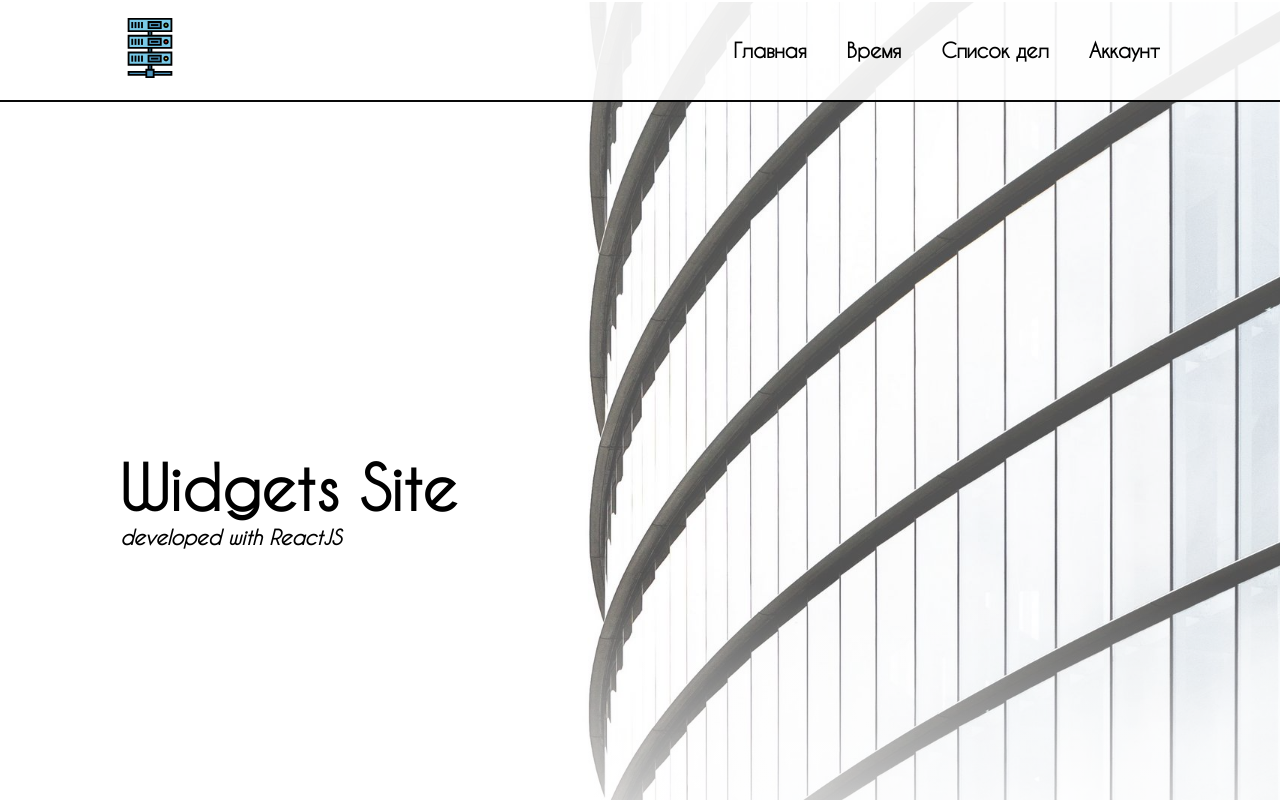
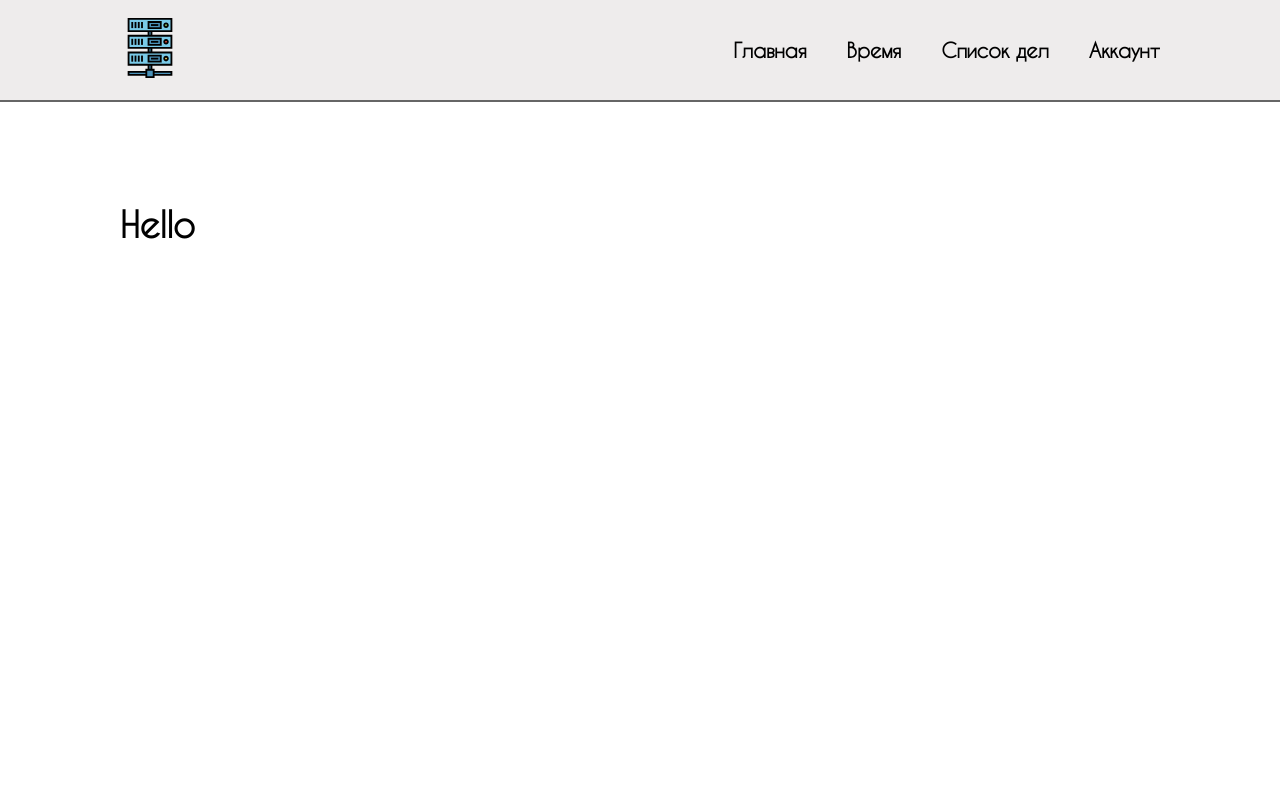
Before and after one commit to Tikhon-ql/something, a React (Create React App) app: page /#/account in a window 1280 px wide. Before the commit this address led to /#/. Shown: the top 800 px of the page. Built offline with nearby package versions, Linux system fonts and the light colour scheme; sample sign-in values are in the browser's storage.

Commit message:
router changed

```diff
--- a/src/Main.tsx
+++ b/src/Main.tsx
@@ -1,6 +1,6 @@
 import React from 'react';
 import './styles/base.scss';
-import { BrowserRouter, Route, Routes } from 'react-router-dom'
+import { HashRouter, Route, Routes } from 'react-router-dom'
 import Clocks from './components/pages/clocks/Clocks';
 import Header from './components/header/Header';
 import Footer from './components/footer/Footer';
@@ -12,7 +12,7 @@ import Login from './components/pages/login/Login';
 
 export const Main = () => {
     return <>
-        <BrowserRouter>
+        <HashRouter>
             <Header/>
             <Routes>
                 <Route path='/' element={<Home />}/>
@@ -22,6 +22,6 @@ export const Main = () => {
                 <Route path='/login' element={<Login />} />
             </Routes>
             <Footer />
-        </BrowserRouter>
+        </HashRouter>
     </>
 }
--- a/src/components/footer/Footer.tsx
+++ b/src/components/footer/Footer.tsx
@@ -1,11 +1,11 @@
 
 import { Links } from '../../components/header/HNavigation';
 import { Container } from '../../styles/uiKit';
-import './_footer.scss'
+import { SiteFooter } from './_footer-styles';
 
 const Footer = () => {
     return (
-        <footer className="footer">
+        <SiteFooter className="footer">
             <Container style={{padding: "2rem"}}>
                 <div className="footer__wrapper">
                     <nav className="footer__navigation">
@@ -13,7 +13,7 @@ const Footer = () => {
                     </nav>
                 </div>
             </Container>
-        </footer>
+        </SiteFooter>
     )
 }
 
--- a/src/components/footer/_footer.scss
+++ b/src/components/footer/_footer-styles.ts
@@ -1,12 +1,21 @@
-@import '../../styles/variables.scss';
+import React, { Component } from 'react';
+import styled from 'styled-components';
+import '../../styles/variables'
+import {
+    $DeepGray,
+    $BorderColor,
+    $breakp576,
+    $breakp767,
+    $Black,
+} from '../../styles/variables';
 
-.footer {
+export const SiteFooter = styled.footer`
     width: 100%;
-    background-color: $DeepGray;
+    background-color: ${$DeepGray};
 
-    border-top: 2px solid $BorderColor;
+    border-top: 2px solid ${$BorderColor};
 
-    &__navigation {
+    .footer__navigation {
         display: flex;
         flex-direction: row;
         align-items: center;
@@ -17,20 +26,20 @@
             gap: 4rem;
 
 
-            @media (max-width: $breakp576) {
+            @media (max-width: ${$breakp576}) {
                 flex-direction: column;
                 gap: 3rem;
             }
 
             .navigation-link {
                 text-decoration: none;
-                color: $Black;
+                color: ${$Black};
                 font-size: 2rem;
                 line-height: 3rem;
 
                 transition: all .1s ease-in-out;
 
-                @media (min-width: $breakp767) {
+                @media (min-width: ${$breakp767}) {
                     &:hover {
                         transform: scale(1.07);
                     }
@@ -40,4 +49,4 @@
         }
 
     }
-}
+`
--- a/src/components/header/Header.tsx
+++ b/src/components/header/Header.tsx
@@ -4,18 +4,18 @@ import Logo from '../../images/server.svg'
 import Navigation from './HNavigation';
 import { Container } from '../../styles/uiKit';
 import headerStore from '../../store/header';
-import { HeaderComponent } from './_header-styles';
+import { SiteHeader } from './_header-styles';
 
 const Header = observer(() => {
     return (
-        <HeaderComponent id="header" className={`header ${headerStore.headerStyle.isTransparent?`transparent ${headerStore.headerStyle.color}`:""}`}>
+        <SiteHeader id="header" className={`header ${headerStore.headerStyle.isTransparent?`transparent ${headerStore.headerStyle.color}`:""}`}>
             <Container className="container">
                 <div className="header__wrapper">
                     <Link className="header__navigation-link logo" to="/"><img width="60px" src={Logo} alt="" /></Link>
                     <Navigation />
                 </div>
             </Container>
-        </HeaderComponent>
+        </SiteHeader>
     )
 })
 
--- a/src/components/header/_header-styles.ts
+++ b/src/components/header/_header-styles.ts
@@ -1,11 +1,8 @@
-import React, { Component } from 'react';
 import styled from 'styled-components';
 import '../../styles/variables'
 import { $Gray, $BorderColor, $White, $breakp767, $Black, $headerHeight} from '../../styles/variables';
 
-let location = window.location.hash;
-
-export const HeaderComponent = styled.header`
+export const SiteHeader = styled.header`
         position: sticky;
         width: 100%;
         border-bottom: 2px solid ${$BorderColor};
@@ -77,6 +74,8 @@ export const HeaderComponent = styled.header`
                     font-size: 2rem;
                     line-height: 3rem;
 
+                    user-select: none;
+
                     transition: all .1s ease-in-out;
 
                     @media (min-width: ${$breakp767}) {
@@ -98,6 +97,8 @@ export const HeaderComponent = styled.header`
             &-burger {
                 display: none;
 
+                user-select: none;
+
                 padding: 1rem 0;
 
                 @media (max-width: ${$breakp767}) {
@@ -112,6 +113,8 @@ export const HeaderComponent = styled.header`
 
                 div {
                     position: relative;
+
+                    user-select: none;
 
                     background-color: ${$Black};
 
--- a/src/store/auth.ts
+++ b/src/store/auth.ts
@@ -40,7 +40,7 @@ class Auth {
                     this.userData.name = user.name
 
                     localStorage.setItem('isAuth', "true")
-                    window.location.replace('/account')
+                    window.location.replace('#/account')
 
                     return
                 }
```
